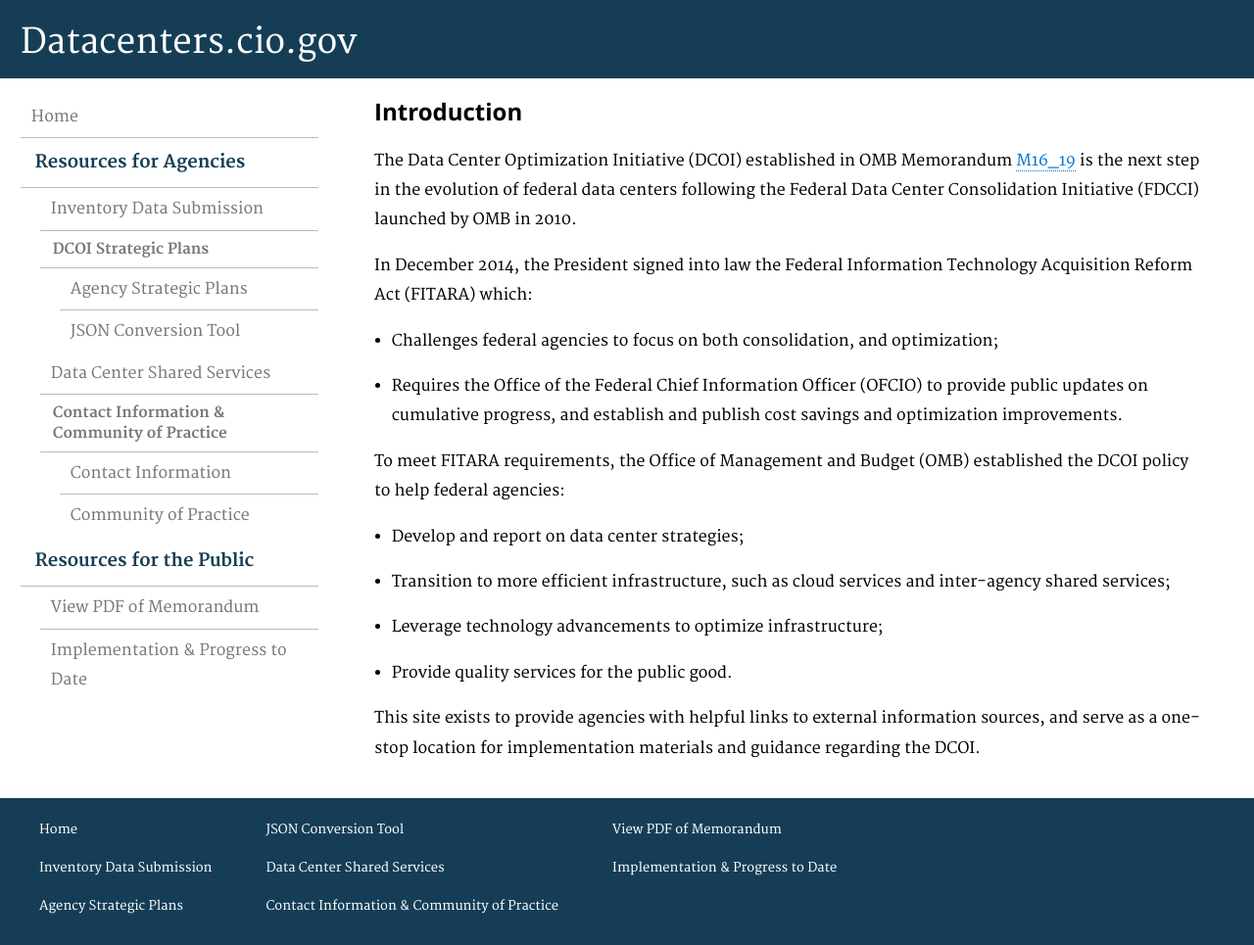
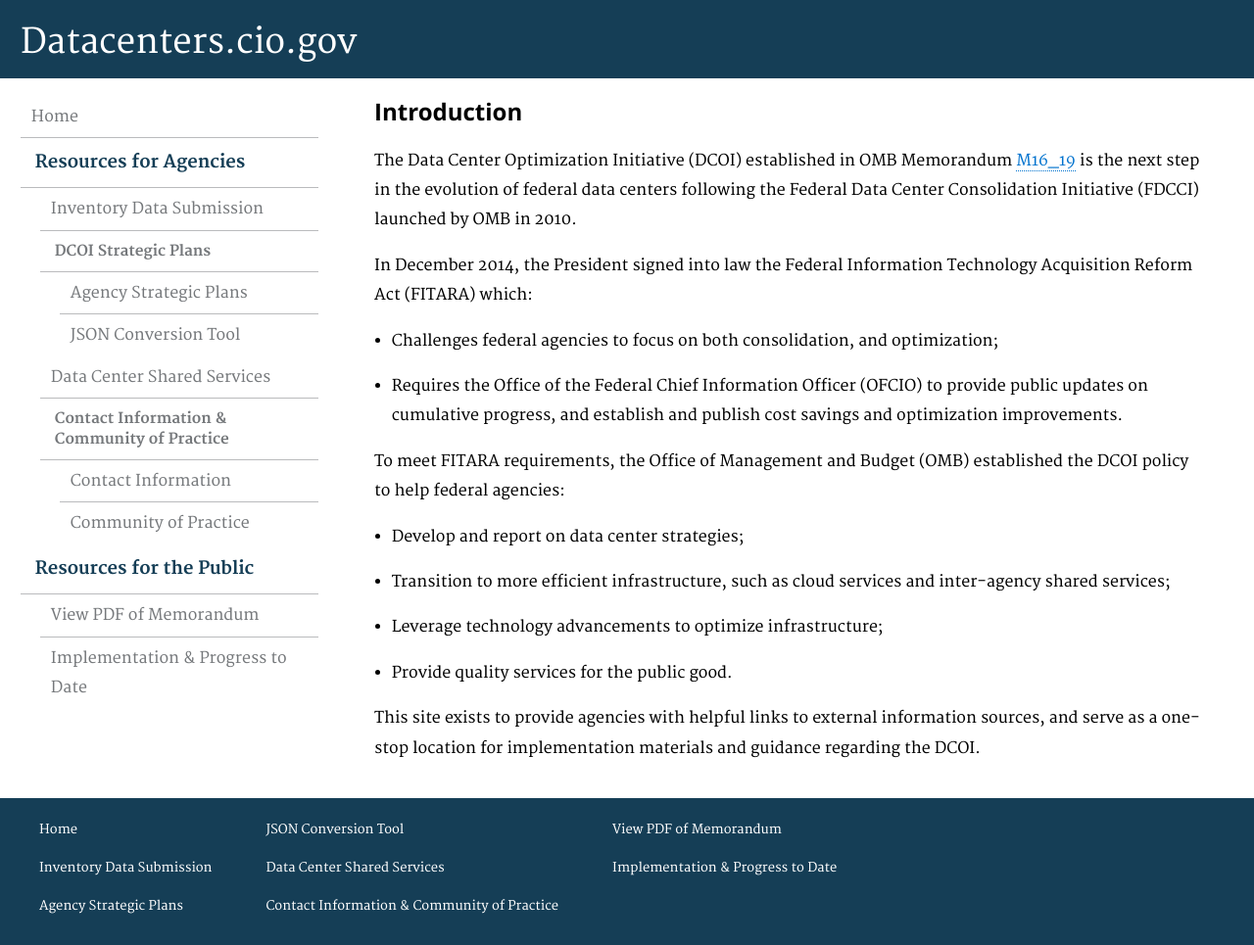
Before and after one commit to ydave-reisys/datacenters, a Jekyll site: the page built from pages/index.html, in a window 1280 px wide and 965 px high. Shown: the whole window at 98% size. Built offline with Jekyll 4.4.1, drawn with Linux system fonts in a browser that asks for light colours; nearby versions of some CDN libraries; Markdown is read by kramdown in place of the engine named in the settings.

Commit message:
test sidebar format

```diff
--- a/_includes/sidebar.html
+++ b/_includes/sidebar.html
@@ -22,7 +22,7 @@
                     {% if sublink.url %}
                         <a href="{{ sublink.url }}">{{ sublink.text }}</a>
                     {% else %}
-                        <span class="sidebar-heading" style="font-size:15px;padding:8px; line-height:1.4em;">{{ sublink.text }}</span>
+                        <span class="sidebar-heading" style="font-size:15px;padding:10px; line-height:1.4em;">{{ sublink.text }}</span>
                     {% endif %}
                 </li>
 
```
